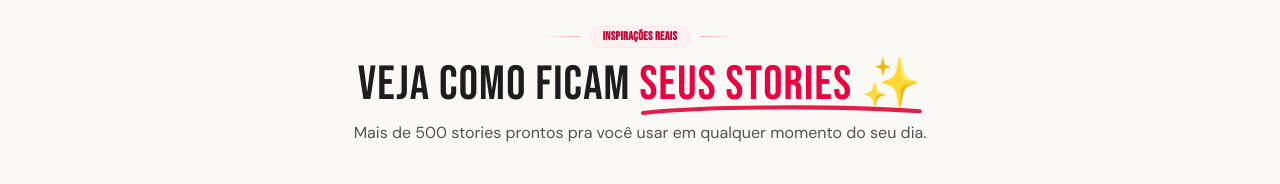
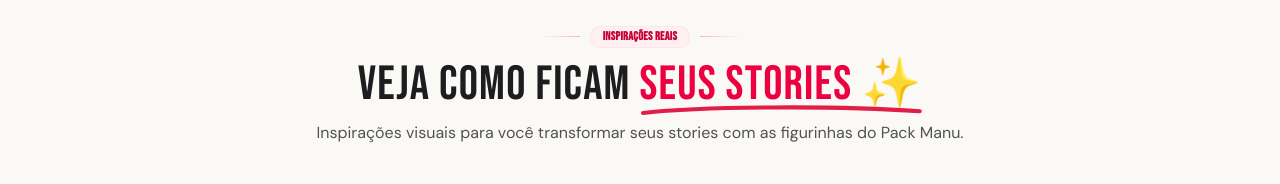
Before and after one commit to henriquebno/pack-manu, a React (Vite) app: page / in a window 1280 px wide. Shown: the part 9100-9284 px from the top of the page. Built offline with nearby package versions, Linux system fonts and the light colour scheme; a web font is replaced by a local one.

Commit message:
docs: update inspirations gallery description
Refine the descriptive text to better align with the Pack Manu branding.

```diff
--- a/src/components/InspirationsGallery.tsx
+++ b/src/components/InspirationsGallery.tsx
@@ -72,7 +72,7 @@
             </span>
           </h2>
           <p className="mt-2.5 text-xs sm:text-sm md:text-base text-neutral-600 font-sans-body">
-            Mais de 500 stories prontos pra você usar em qualquer momento do seu dia.
+            Inspirações visuais para você transformar seus stories com as figurinhas do Pack Manu.
           </p>
         </div>
 
```
